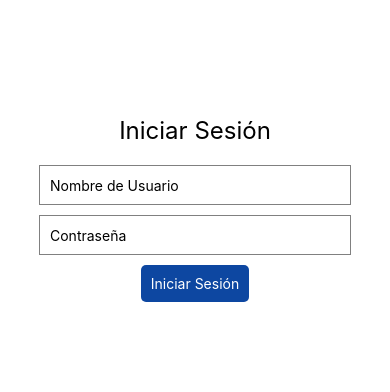
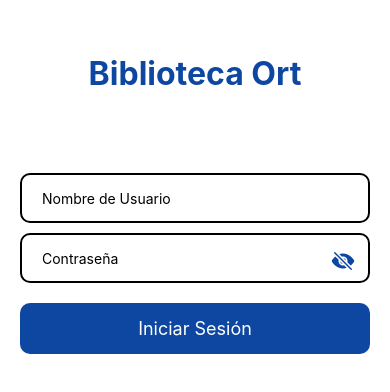
Before and after one commit to juancruz922/BiblioFront, a React Native app: screen / in a window 390 px wide. Shown: the part 208-600 px from the top of the page. Built offline with nearby package versions, Linux system fonts and the light colour scheme.

Commit message:
cambio inicio sesion + abrir camara

```diff
--- a/package.json
+++ b/package.json
@@ -16,6 +16,7 @@
     "@react-navigation/stack": "^6.3.17",
     "bootstrap": "^5.3.0",
     "expo": "^49.0.9",
+    "expo-camera": "~13.4.4",
     "expo-cli": "^6.3.10",
     "expo-status-bar": "~1.4.4",
     "formik": "^2.4.2",
--- a/src/components/Login.jsx
+++ b/src/components/Login.jsx
@@ -1,17 +1,20 @@
 import React, { useState } from 'react';
 import { View, Text, TextInput, TouchableOpacity, StyleSheet } from 'react-native';
+import { Ionicons } from '@expo/vector-icons'; // Importar el ícono para la contraseña
 import usuarios from '../data/usuarios'; // Importar los datos de usuarios
 
-const LoginScreen = ({ setEstadoUsuario, setRolUsuario }) => { // Recibe setEstadoUsuario como prop
+const LoginScreen = ({ setEstadoUsuario, setRolUsuario }) => {
   const [nombreUsuario, setNombreUsuario] = useState('');
   const [contraseña, setContraseña] = useState('');
+  const [mostrarContraseña, setMostrarContraseña] = useState(false); // Estado para mostrar/ocultar contraseña
   const [mensaje, setMensaje] = useState('');
+  const [inputFocus, setInputFocus] = useState(null);
 
   const handleLogin = () => {
     const usuarioEncontrado = usuarios.find(user => user.nombreUsuario === nombreUsuario && user.contraseña === contraseña);
 
     if (usuarioEncontrado) {
-      setEstadoUsuario(1); // Cambia el estado del usuario a 1
+      setEstadoUsuario(1);
       setRolUsuario(usuarioEncontrado.rol);
       setMensaje('Inicio de sesión exitoso');
     } else {
@@ -21,58 +24,121 @@
 
   return (
     <View style={styles.container}>
-      <Text style={styles.title}>Iniciar Sesión</Text>
+      <Text style={styles.headerTitle}>Biblioteca Ort</Text>
       <TextInput
         style={styles.input}
         placeholder="Nombre de Usuario"
         onChangeText={setNombreUsuario}
         value={nombreUsuario}
       />
-      <TextInput
-        style={styles.input}
-        placeholder="Contraseña"
-        secureTextEntry
-        onChangeText={setContraseña}
-        value={contraseña}
-      />
+      <View style={styles.passwordContainer}>
+        <TextInput
+          style={[styles.passwordInput, inputFocus === 'password' ? styles.inputFocused : null]}
+          placeholder="Contraseña"
+          onFocus={() => setInputFocus('password')}
+          onBlur={() => setInputFocus(null)}
+          secureTextEntry={!mostrarContraseña}
+          onChangeText={setContraseña}
+          value={contraseña}
+        />
+        <TouchableOpacity
+          onPress={() => setMostrarContraseña(!mostrarContraseña)}
+          style={styles.showPasswordIcon}
+        >
+          <Ionicons
+            name={mostrarContraseña ? 'eye' : 'eye-off'}
+            size={24}
+            color="#0D47A1"
+          />
+        </TouchableOpacity>
+      </View>
       <TouchableOpacity style={styles.button} onPress={handleLogin}>
         <Text style={styles.buttonText}>Iniciar Sesión</Text>
       </TouchableOpacity>
       <Text style={styles.message}>{mensaje}</Text>
+
+
     </View>
+
+
+
   );
 };
-
 
 const styles = StyleSheet.create({
   container: {
     flex: 1,
     justifyContent: 'center',
     alignItems: 'center',
+    padding: 20,
   },
-  title: {
-    fontSize: 24,
-    marginBottom: 20,
+  headerTitle: {
+    fontSize: 32,
+    color: '#0D47A1',
+    fontWeight: 'bold',
+    marginBottom: 80,
+    textAlign: 'center',
+    width: '100%',
   },
   input: {
-    width: '80%',
-    height: 40,
-    borderColor: 'gray',
-    borderWidth: 1,
+    width: '100%',
+    height: 50,
+    borderColor: 'black',
+    borderWidth: 2,
     marginBottom: 10,
-    paddingHorizontal: 10,
+    paddingHorizontal: 20,
+    borderRadius: 10,
+  },
+  inputFocused: {
+    borderColor: '#0D47A1',
+  },
+  passwordContainer: {
+    flexDirection: 'row',
+    width: '100%',
+    alignItems: 'center',
+    marginBottom: 10,
+    position: 'relative',
+  },
+  passwordInput: {
+    flex: 1,
+    height: 50,
+    borderColor: 'black',
+    borderWidth: 2,
+    borderRadius: 10,
+    paddingLeft: 20,
+  },
+  showPasswordIcon: {
+    position: 'absolute',
+    top: 15,
+    right: 15,
   },
   button: {
     backgroundColor: '#0D47A1',
-    padding: 10,
-    borderRadius: 5,
+    padding: 15,
+    borderRadius: 10,
+    width: '100%',
+    marginTop: 10,
   },
   buttonText: {
     color: 'white',
     textAlign: 'center',
+    fontSize: 18,
   },
   message: {
-    marginTop: 10,
+    marginTop: 20,
+    color: '#FF0000',
+  },
+
+  logo: {
+    width: 100,
+    height: 100,
+  },
+
+  imageContainer: {
+    flex: 1,
+    justifyContent: 'flex-end',
+    alignItems: 'center',
+    marginBottom: -10,
   },
 });
 
--- a/src/components/biblio1.jsx
+++ b/src/components/biblio1.jsx
@@ -1,56 +1,67 @@
-import React from 'react';
-import { View, Text, Image, TouchableOpacity, StyleSheet } from 'react-native';
-import { useNavigation } from '@react-navigation/native';
-import usuarios from '../data/usuarios'; // Importar los datos de usuarios
+import { Camera, CameraType } from 'expo-camera';
+import { useState } from 'react';
+import { Button, StyleSheet, Text, TouchableOpacity, View } from 'react-native';
+
+export default function App() {
+  const [type, setType] = useState(CameraType.back);
+  const [permission, requestPermission] = Camera.useCameraPermissions();
+
+  if (!permission) {
+    // Camera permissions are still loading
+    return <View />;
+  }
+
+  if (!permission.granted) {
+    // Camera permissions are not granted yet
+    return (
+      <View style={styles.container}>
+        <Text style={{ textAlign: 'center' }}>We need your permission to show the camera</Text>
+        <Button onPress={requestPermission} title="grant permission" />
+      </View>
+    );
+  }
 
 
-const BibliotecaOrtScreen = () => {
 
+  function toggleCameraType() {
+    setType(current => (current === CameraType.back ? CameraType.front : CameraType.back));
+  }
 
   return (
-    <View>
-    <Text>Hola</Text>
+    <View style={styles.container}>
+      <Camera style={styles.camera} type={type}>
+        <View style={styles.buttonContainer}>
+          <TouchableOpacity style={styles.button} onPress={toggleCameraType}>
+            <Text style={styles.text}>Flip Camera</Text>
+          </TouchableOpacity>
+        </View>
+      </Camera>
     </View>
-
-
   );
-
+}
 
 const styles = StyleSheet.create({
   container: {
     flex: 1,
-    alignItems: 'center',
     justifyContent: 'center',
   },
-  title: {
-    fontSize: 40,
+  camera: {
+    flex: 1,
+  },
+  buttonContainer: {
+    flex: 1,
+    flexDirection: 'row',
+    backgroundColor: 'transparent',
+    margin: 64,
+  },
+  button: {
+    flex: 1,
+    alignSelf: 'flex-end',
+    alignItems: 'center',
+  },
+  text: {
+    fontSize: 24,
     fontWeight: 'bold',
-    color: '#0D47A1',
-    marginBottom: 40,
-    fontFamily: 'serif',
-    marginTop:20,
-  },
-  circleContainer: {
-    flex: 1,
-    alignItems: 'center',
-    justifyContent: 'center',
-  },
-  circle: {
-    width: 300,
-    height: 80,
-    backgroundColor: '#3D6697',
-    borderRadius: 40,
-    alignItems: 'center',
-    justifyContent: 'center',
-  },
-  buttonText: {
     color: 'white',
-    fontSize: 18,
-  },
-  image: {
-    width: 100,
-    height: 100,
   },
 });
-}
-export default BibliotecaOrtScreen;
```
Also changed, not shown: 1 other file (tests, documents, lock files or other folders).
